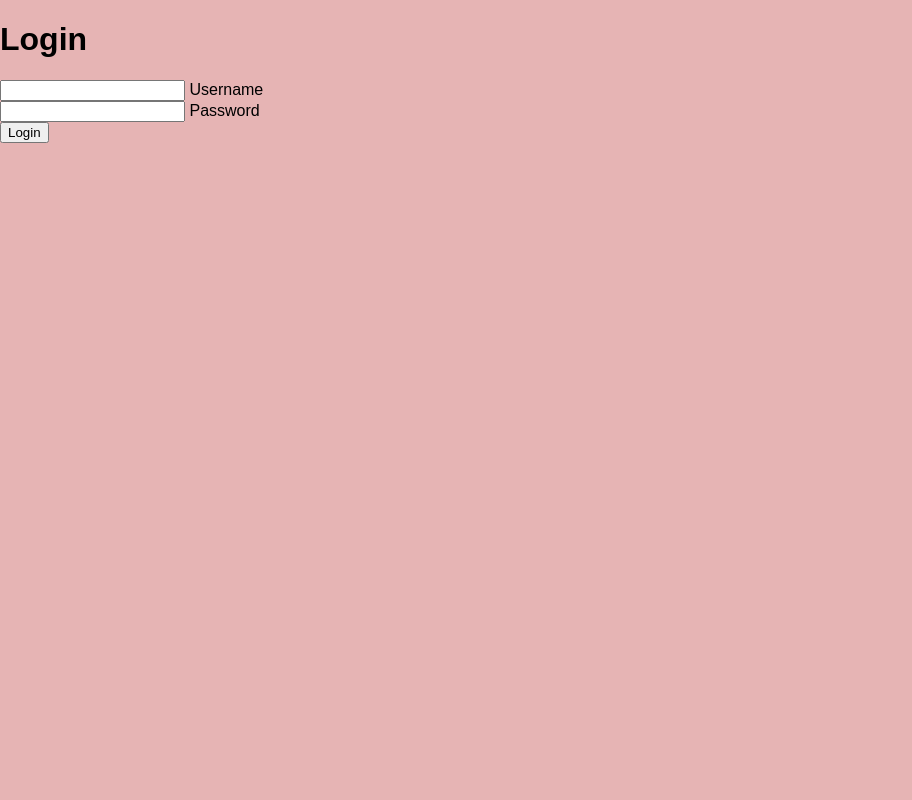
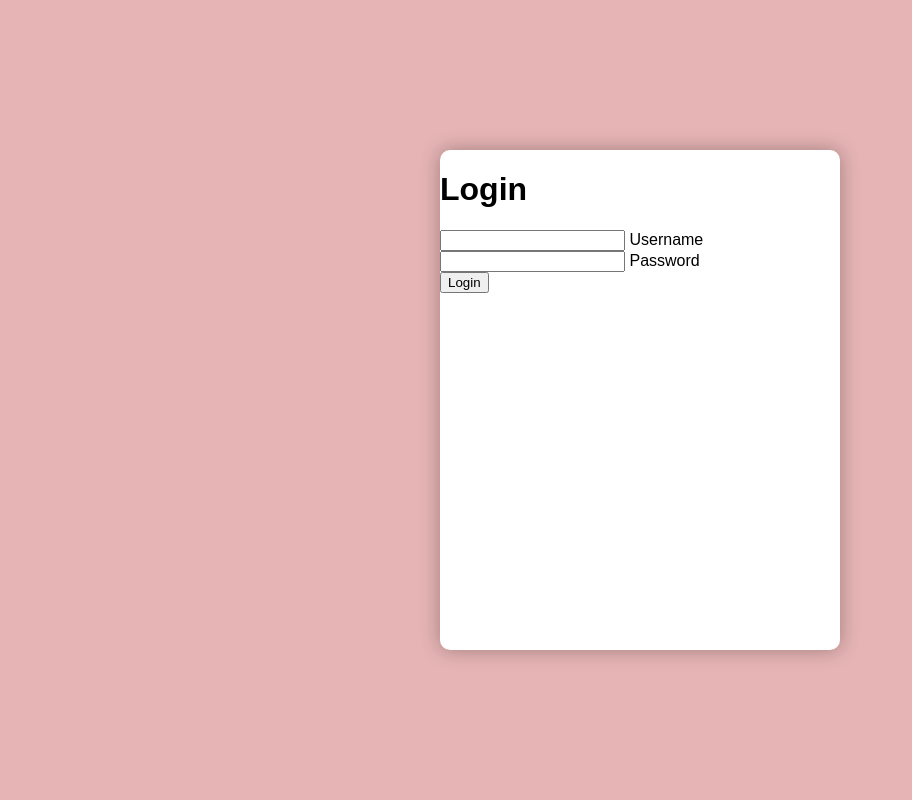
Before and after one commit to FahrijeGjoka/UEB2025_PHP, a PHP site: page /login.html in a window 1280 px wide. Shown: the whole page, without its empty margins (0-912 px from the left). Run offline with PHP 8.4, Linux system fonts and the light colour scheme.

Commit message:
Update login.css
Added styles for container and box with hover effect.

```diff
--- a/login.css
+++ b/login.css
@@ -8,3 +8,26 @@
     font-family: Arial, sans-serif;
     background: #e6b4b4;
   }
+
+  .container {
+    display: flex;
+    justify-content: center;
+    align-items: center;
+    height: 100vh;
+  }
+
+  .box {
+    position: relative;
+    width: 400px;
+    height: 500px;
+    background: #fff;
+    border-radius: 10px;
+    overflow: hidden;
+    box-shadow: 0 0 20px rgba(0, 0, 0, 0.3);
+    transition: all 0.3s ease-in-out;
+  }
+
+  .box:hover {
+    transform: translateY(-10px);
+    box-shadow: 0 15px 30px rgba(0, 0, 0, 0.3);
+  }
```
